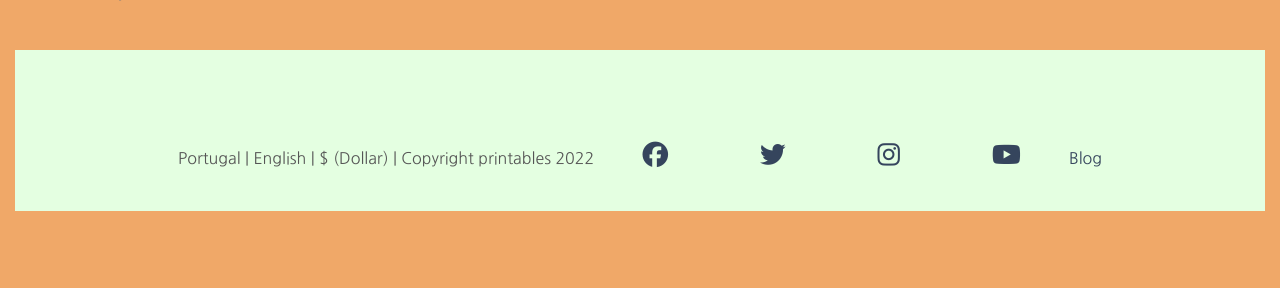
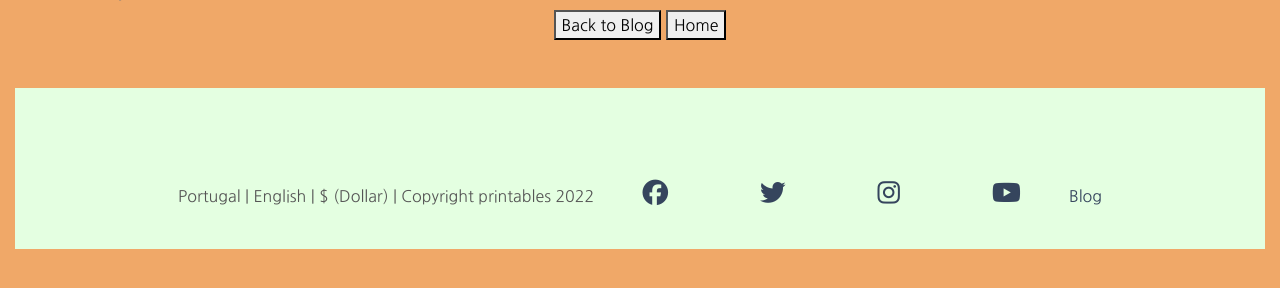
Before and after one commit to samagosti7/printables, a Django app: template blog/templates/blog/post_detail.html in a window 1280 px wide. Shown: the part 239-527 px from the top of the page. Run offline with Django 3.2, Linux system fonts and the light colour scheme; the template is opened without the code that fills it, so the values that code supplies are empty; some libraries are stand-ins or nearby versions.

Commit message:
Style blog, change welcome message

```diff
--- a/blog/templates/blog/blog.html
+++ b/blog/templates/blog/blog.html
@@ -28,7 +28,7 @@
                     <hr><hr>
                     <div>
                     {% for post in post_list %}
-                    <div class="card-body border-black mx-auto">
+                    <div class="card-body border-black mx-auto pb-2">
                         <h3>Title: {{ post.title }}</h3>
                         <h3>Author: {{ post.author }}</h3>
                         <h3>Description: {{ post.description }}</h3>
--- a/blog/templates/blog/post_detail.html
+++ b/blog/templates/blog/post_detail.html
@@ -31,11 +31,19 @@
     <div class="col-md-12 col-8 mx-auto mt-5 mb-2">
         <h6 class="text-left text-muted"> Post written by {{ post.author }} on {{ post.created_on }} </h6>
         {% if request.user.is_superuser %}
-            <div class="text-center">
+            <div class="text-center mx-auto pb-2">
                 <a href="{% url 'delete_post' post.slug %}">
                     <button>Delete Post</button>
                 </a>
             </div>
         {% endif %}
+        <div class="text-center">
+            <a href="{% url 'blog' %}">
+                <button>Back to Blog</button>
+            </a>
+            <a href="{% url 'home' %}">
+                <button>Home</button>
+            </a>
+        </div>
     <div>
 {% endblock %}
```
Also changed, not shown: home/templates/home/index.html (+5 -3 lines), README.md.
